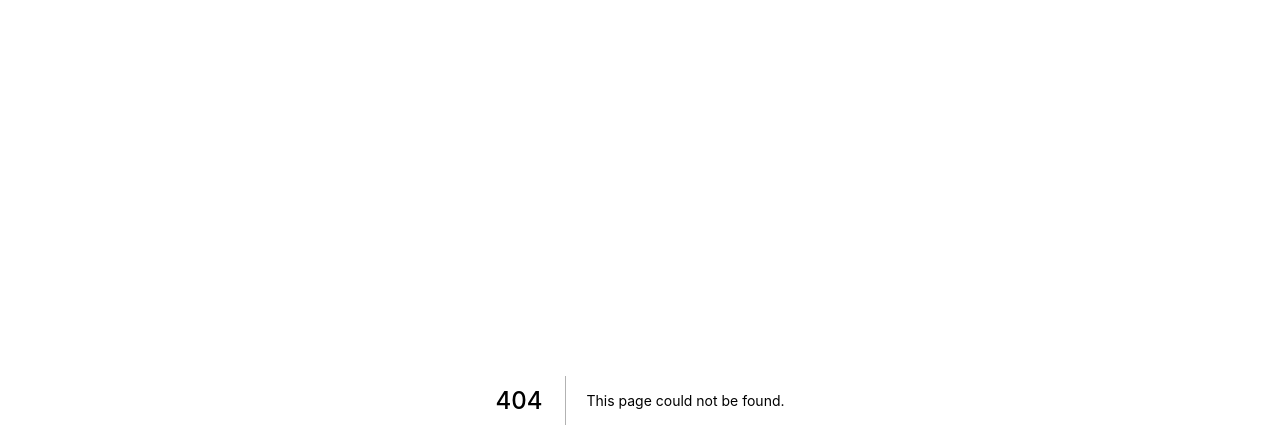
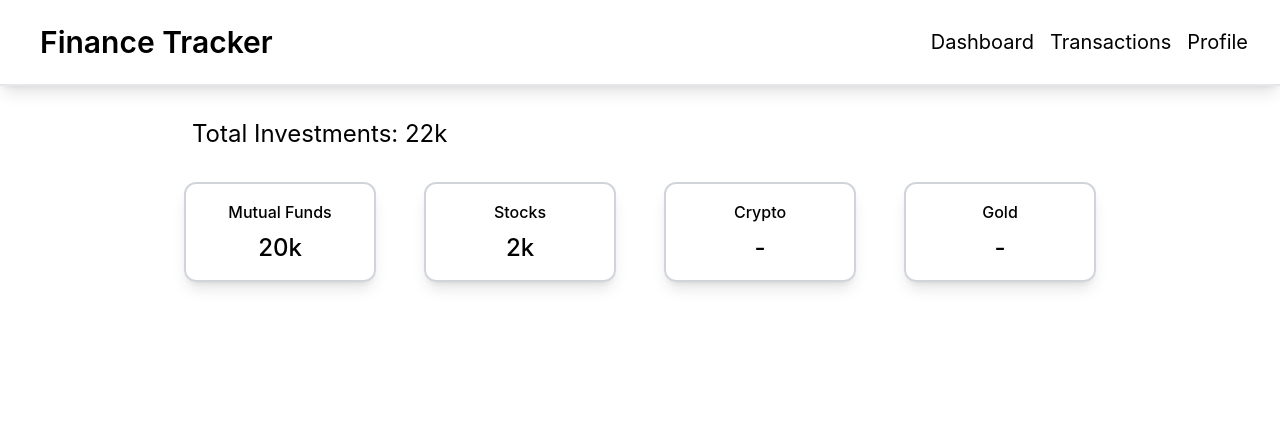
Before and after one commit to alchemist-coders/finance-tracker, a Next.js app: page /dashboard in a window 1280 px wide. Before the commit this address had no page. Shown: the top 448 px of the page. Built offline with nearby package versions, Linux system fonts and the light colour scheme.

Commit message:
dashboard

```diff
--- /dev/null
+++ b/pages/dashboard.jsx
@@ -0,0 +1,39 @@
+import React from "react";
+
+import Navbar from "../components/Navbar";
+
+const dashboard = () => {
+  return (
+    <>
+      <Navbar />
+
+      <main className="w-3/4 mx-auto my-8">
+        <p className="m-8 text-2xl">Total Investments: 22k</p>
+
+        <section className="flex justify-around items-center">
+          <div className="flex flex-col items-center border-2 border-gray-300 rounded-xl shadow-lg hover:shadow-2xl scale-100 hover:scale-105 w-1/5 px-8 py-4 gap-2 font-medium transition">
+            <h3>Mutual Funds</h3>
+            <p className="text-2xl">20k</p>
+          </div>
+
+          <div className="flex flex-col items-center border-2 border-gray-300 rounded-xl shadow-lg hover:shadow-2xl scale-100 hover:scale-105 w-1/5 px-8 py-4 gap-2 font-medium transition">
+            <h3>Stocks</h3>
+            <p className="text-2xl">2k</p>
+          </div>
+
+          <div className="flex flex-col items-center border-2 border-gray-300 rounded-xl shadow-lg hover:shadow-2xl scale-100 hover:scale-105 w-1/5 px-8 py-4 gap-2 font-medium transition">
+            <h3>Crypto</h3>
+            <p className="text-2xl">-</p>
+          </div>
+
+          <div className="flex flex-col items-center border-2 border-gray-300 rounded-xl shadow-lg hover:shadow-2xl scale-100 hover:scale-105 w-1/5 px-8 py-4 gap-2 font-medium transition">
+            <h3>Gold</h3>
+            <p className="text-2xl">-</p>
+          </div>
+        </section>
+      </main>
+    </>
+  );
+};
+
+export default dashboard;
```
